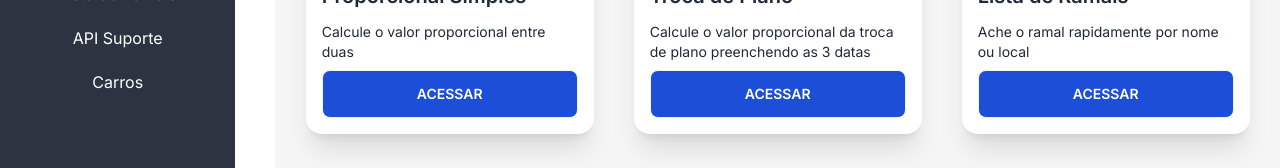
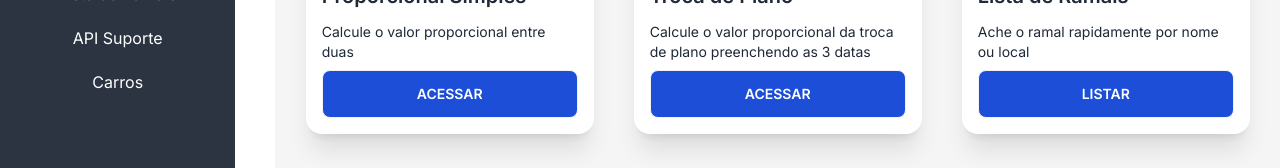
Before and after one commit to FelipeJustusMatos/Portal-do-Funcionario-ConectTelecom, a Next.js app: page / in a window 1280 px wide. Shown: the part 246-414 px from the top of the page. Built offline with nearby package versions, Linux system fonts and the light colour scheme.

Commit message:
Update page.jsx

```diff
--- a/src/app/page.jsx
+++ b/src/app/page.jsx
@@ -88,7 +88,7 @@ export default function Home() {
                     onClick={() => router.push("/listramais")}
                     className="btn w-full bg-blue-700 hover:bg-green-700 text-white "
                   >
-                    Acessar
+                    Listar
                   </button>
                 </div>
               </div>
```
